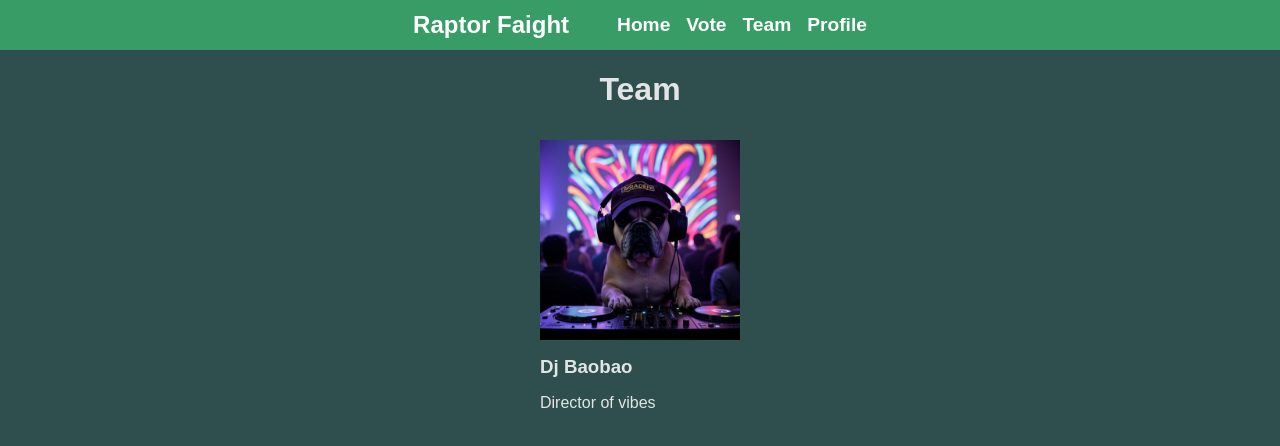
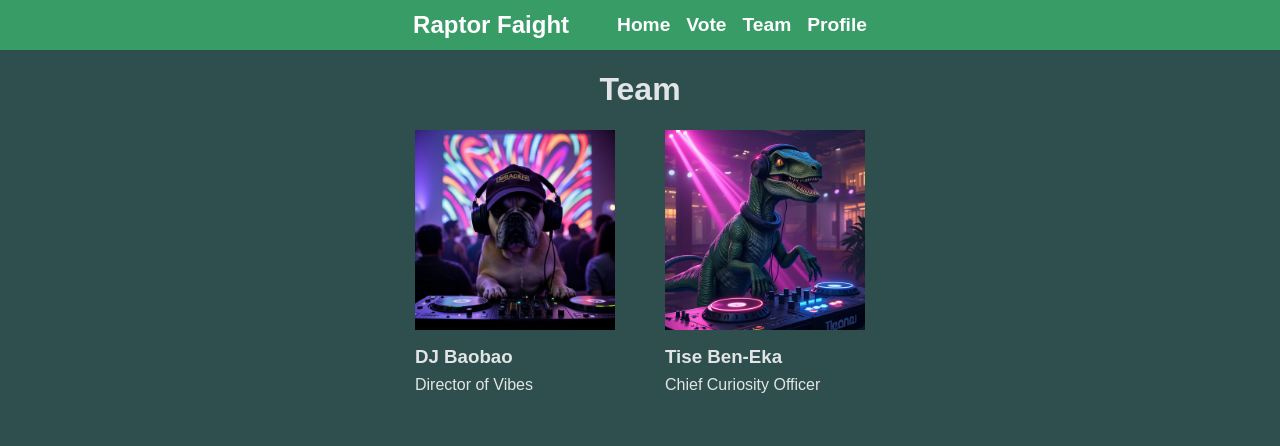
Before and after one commit to aklevecz/party-planner, a SvelteKit app: page /team in a window 1280 px wide. Shown: the top 446 px of the page. Built offline with nearby package versions, Linux system fonts and the light colour scheme; no server answers.

Commit message:
tise raptor

```diff
--- /dev/null
+++ b/src/lib/components/team/team-member.svelte
@@ -0,0 +1,38 @@
+<script>
+    let { name, role, imgUrl } = $props();
+</script>
+<div class="team-member">
+	<img src={imgUrl} alt="{name}" />
+	<div class="team-member-info">
+		<h3>{name}</h3>
+		<div>{role}</div>
+	</div>
+</div>
+
+<style>
+	h3 {
+		margin: 0;
+	}
+
+	.team-member {
+        flex: 0 1 auto;
+		display: flex;
+		justify-content: center;
+		align-items: center;
+		/* width: 200px; */
+		gap: 1rem;
+		flex-direction: column;
+		/* margin: auto; */
+	}
+	.team-member img {
+		width: 200px;
+		height: 200px;
+	}
+	.team-member-info {
+		height: 100%;
+		display: flex;
+		flex-direction: column;
+		gap: 8px;
+		width: 100%;
+	}
+</style>
--- a/src/routes/team/+page.svelte
+++ b/src/routes/team/+page.svelte
@@ -1,46 +1,30 @@
 <script>
+	import TeamMember from '$lib/components/team/team-member.svelte';
+
 	/** @type {{ data: import('./$types').PageData }} */
 	let { data } = $props();
 </script>
 
 <h1>Team</h1>
-<div style="padding: 10px;">
-	<div class="team-member">
-		<img src="/dj_baobao.jpg" alt="baobao" />
-		<div class="team-member-info">
-			<h3>Dj Baobao</h3>
-			<div>Director of vibes</div>
-		</div>
-	</div>
+<div class="container">
+	<TeamMember name="DJ Baobao" role="Director of Vibes" imgUrl="/dj_baobao.jpg" />
+	<TeamMember name="Tise Ben-Eka" role="Chief Curiosity Officer" imgUrl="/tise-raptor.jpeg" />
 </div>
 
 <style>
+	.container {
+		display: flex;
+		flex-direction: column;
+		gap: 50px;
+	}
 	h1 {
 		text-align: center;
 	}
 
-	h3 {
-		margin:0;
-	}
-
-	.team-member {
-		display: flex;
-		justify-content: center;
-		align-items: center;
-		width: 200px;
-		gap: 1rem;
-		flex-direction: column;
-		margin: auto;
-	}
-	.team-member img {
-		width: 200px;
-		height: 200px;
-	}
-	.team-member-info {
-		height: 100%;
-		display: flex;
-		flex-direction: column;
-		gap: 1rem;
-		width: 100%;
+	@media (min-width: 768px) {
+		.container {
+			flex-direction: row;
+			justify-content: center;
+		}
 	}
 </style>
```
Also changed, not shown: static/tise-raptor.jpeg (added).
